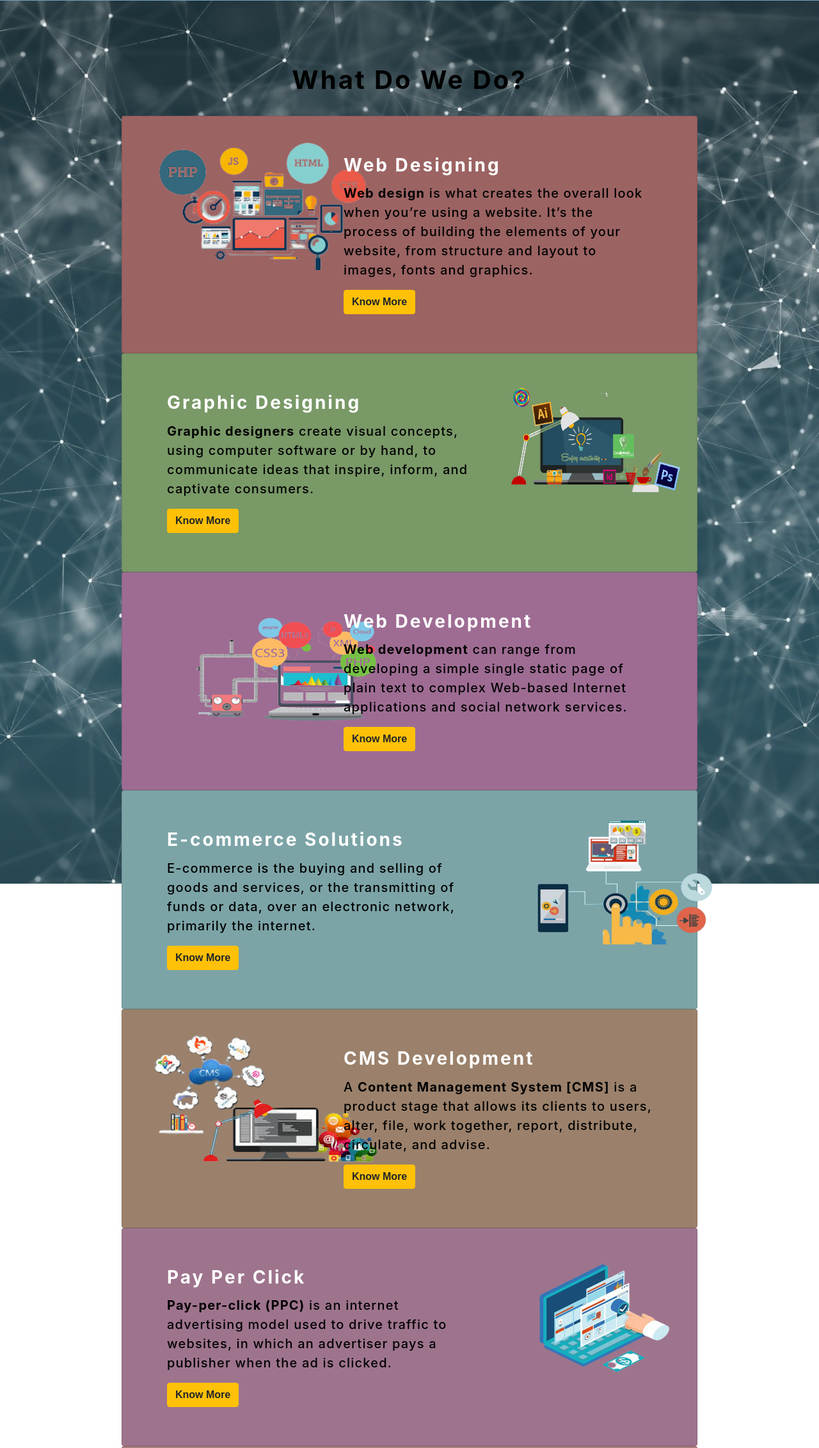
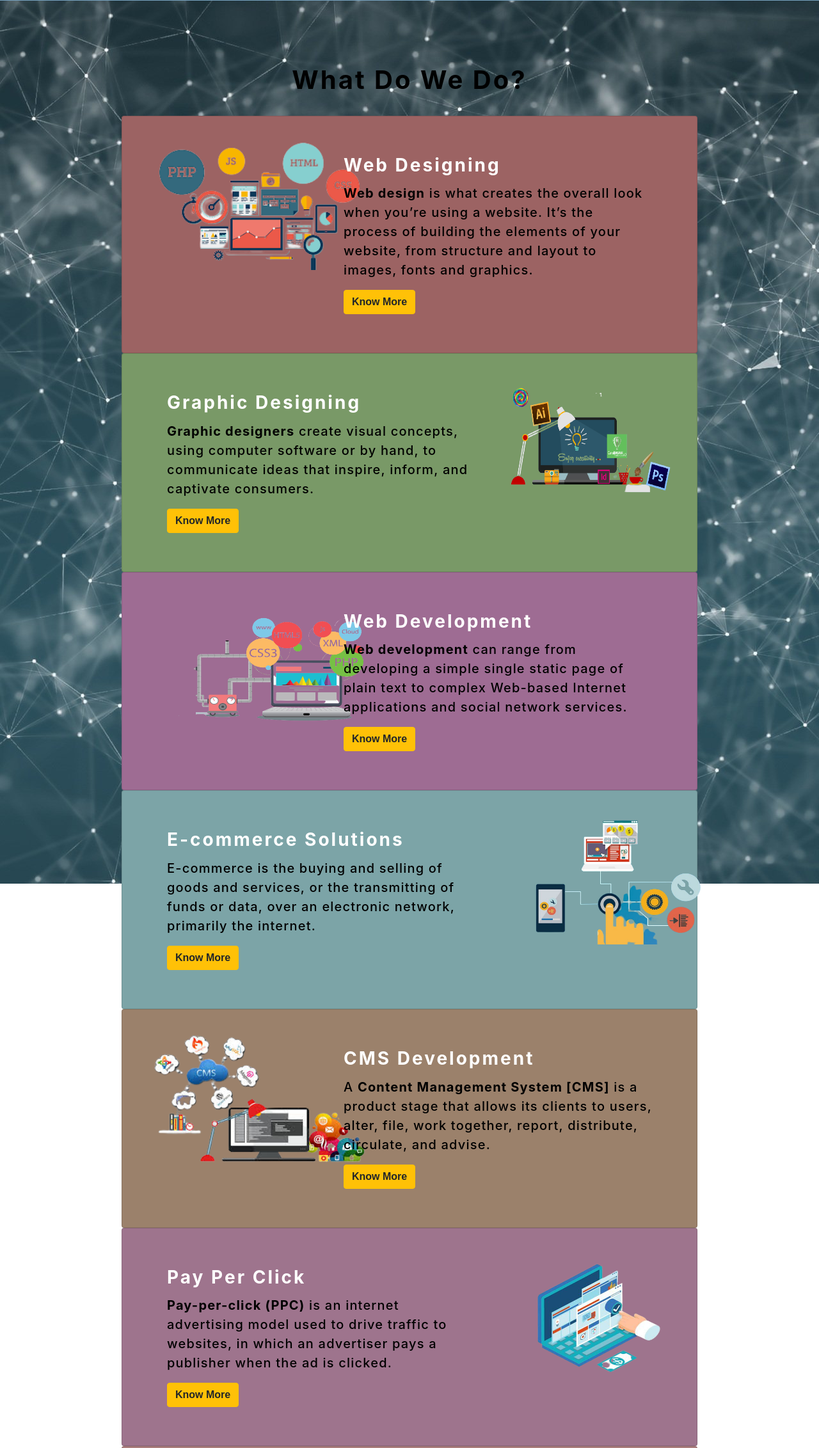
Before and after one commit to kumar-tushar/Digiweb-HTML-CSS-Bootstrap, a website: page index.html in a window 1280 px wide. Shown: the part 1601-3864 px from the top of the page at 64% size. Drawn offline with nearby package versions, Linux system fonts and the light colour scheme; a web font is replaced by a local one.

Commit message:
Update index.html

```diff
--- a/index.html
+++ b/index.html
@@ -72,7 +72,7 @@
        <div class="card" style="background-color: rgb(156, 99, 99);" >
            <div class="row">
                 <div class="col-md-4 col-lg-4">
-               <img  src="images/Web-Design.png" width="340" height="200" alt="...">
+               <img  src="images/Web-Design.png" width="330" height="200" alt="...">
                  </div>
                <div class="col-md-8 col-lg-8">
                  <div class="card-body">
@@ -98,7 +98,7 @@
              </div>
 
              <div class="col-md-4 col-lg-4">
-               <img  src="images/Graphic-Design.png" width="350" height="200" alt="...">
+               <img  src="images/Graphic-Design.png" width="330" height="200" alt="...">
              </div>
             </div>
        </div>
@@ -107,7 +107,7 @@
       <div class="card" style="background-color: rgb(158, 108, 147);" >
           <div class="row ">
              <div class="col-md-4 col-lg-4">
-            <img  src="images/web-development.png" width="350" height="200" alt="...">
+            <img  src="images/web-development.png" width="330" height="200" alt="...">
               </div>
             <div class="col-md-8 col-lg-8">
               <div class="card-body">
@@ -130,7 +130,7 @@
                       </div>
               </div>
                <div class="col-md-4 col-lg-4">
-                    <img   src="images/ecommerce.png" width="350" height="200" alt="...">
+                    <img   src="images/ecommerce.png" width="330" height="200" alt="...">
               </div>
             </div>
       </div>
@@ -139,7 +139,7 @@
       <div class="card" style="background-color: rgb(155, 129, 107);">
             <div class="row g-0">
                    <div class="col-md-4 col-lg-4">
-                 <img  src="images/cms.png" width="350rem" height="200rem" alt="...">
+                 <img  src="images/cms.png" width="330" height="200" alt="...">
                    </div>
                  <div class="col-md-8 col-lg-8">
                       <div class="card-body">
@@ -163,7 +163,7 @@
              </div>
 
               <div class="col-md-4 col-lg-4">
-             <img  src="images/ppc.png" width="350" height="200" alt="...">
+             <img  src="images/ppc.png" width="330" height="200" alt="...">
               </div>
          </div>
      </div>
@@ -175,7 +175,7 @@
       <div class="card" style="background-color: rgb(172, 126, 126);"">
             <div class="row g-0">
               <div class="col-md-4 col-lg-4">
-                <img  src="images/seo.png" width="350rem" height="200rem" alt="...">
+                <img  src="images/seo.png" width="330" height="200" alt="...">
               </div>
               <div class="col-md-8 col-lg-4">
                  <div class="card-body">
@@ -200,7 +200,7 @@
                  </div>
 
                    <div class="col-md-4 col-lg-4">
-                   <img  src="images/smm.png" width="350" height="200" alt="...">
+                   <img  src="images/smm.png" width="330" height="200" alt="...">
                    </div>
             </div>
       </div>
```
